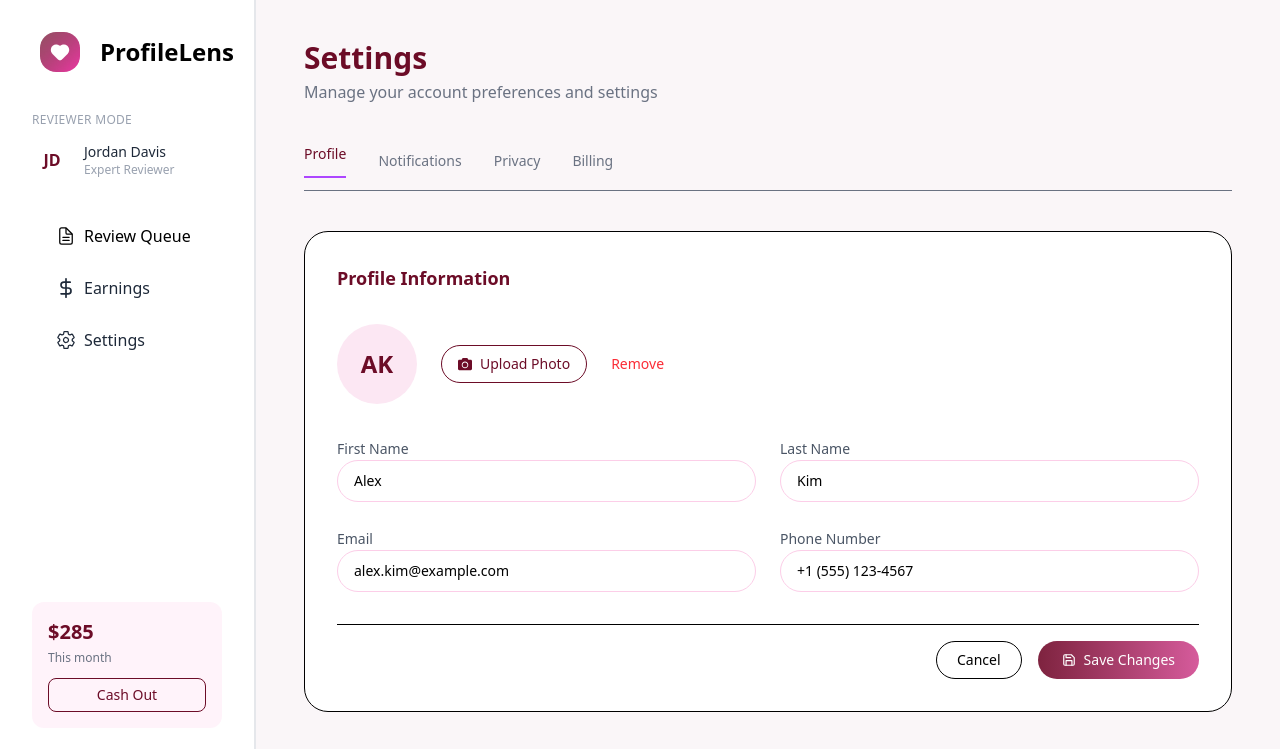
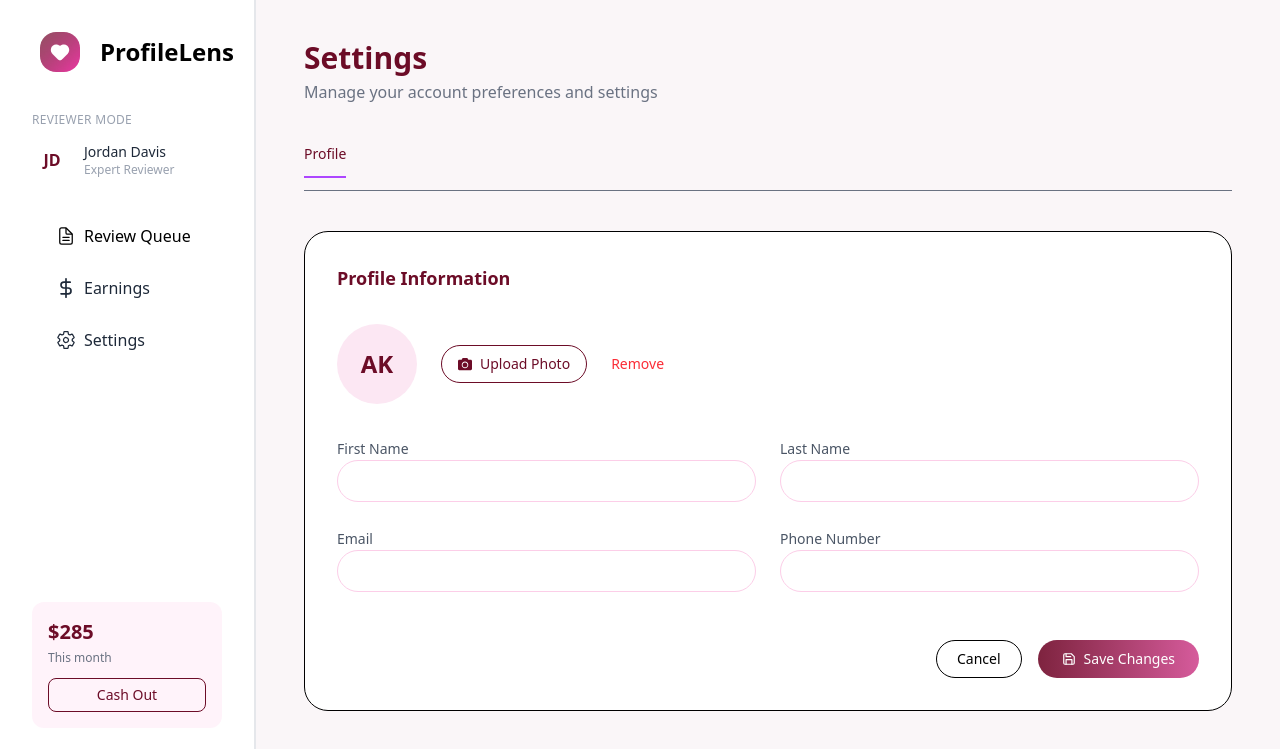
Before and after one commit to devsa-gitignore/UniHacks_GPTpaglus_PS2, a React (Vite) app in the folder frontend/ProfileLens/: page /settings in a window 1280 px wide. Shown: the top 749 px of the page. Built offline with nearby package versions, Linux system fonts and the light colour scheme.

Commit message:
User SEttings done

```diff
--- a/frontend/ProfileLens/src/Pages/ReviewerSettings.jsx
+++ b/frontend/ProfileLens/src/Pages/ReviewerSettings.jsx
@@ -3,7 +3,7 @@ import React from 'react'
 const ReviewerSettings = () => {
   return (
     <div>
-      <Yooo></Yooo>
+      Yooo
     </div>
   )
 }
--- a/frontend/ProfileLens/src/Pages/Settings.jsx
+++ b/frontend/ProfileLens/src/Pages/Settings.jsx
@@ -14,12 +14,9 @@ export default function Settings() {
 
       {/* ================= TABS ================= */}
       <div className="flex gap-8 border-b pb-3 text-sm text-gray-500">
-        <button className="text-[#6C0C27] border-b-2 border-purple-500 pb-3 font-medium">
+        <button className="text-[#6C0C27] border-b-2 border-purple-500 pb-3 font-medium cursor-pointer">
           Profile
         </button>
-        <button className="hover:text-[#6C0C27]">Notifications</button>
-        <button className="hover:text-[#6C0C27]">Privacy</button>
-        <button className="hover:text-[#6C0C27]">Billing</button>
       </div>
 
       {/* ================= PROFILE INFO ================= */}
@@ -34,7 +31,7 @@ export default function Settings() {
             AK
           </div>
 
-          <button className="flex items-center gap-2 border border-[#6C0C27] text-[#6C0C27] px-4 py-2 rounded-full text-sm hover:bg-pink-50">
+          <button className="flex items-center gap-2 border border-[#6C0C27] text-[#6C0C27] px-4 py-2 rounded-full text-sm hover:bg-pink-50 cursor-pointer">
             <FaCamera /> Upload Photo
           </button>
 
@@ -45,14 +42,14 @@ export default function Settings() {
 
         {/* Inputs */}
         <div className="grid md:grid-cols-2 gap-6">
-          <Input label="First Name" value="Alex" />
-          <Input label="Last Name" value="Kim" />
-          <Input label="Email" value="alex.kim@example.com" />
-          <Input label="Phone Number" value="+1 (555) 123-4567" />
+          <Input label="First Name"  />
+          <Input label="Last Name" />
+          <Input label="Email" />
+          <Input label="Phone Number" />
         </div>
 
         {/* Actions */}
-        <div className="flex justify-end gap-4 pt-4 border-t">
+        <div className="flex justify-end gap-4 pt-4">
           <button className="px-5 py-2 rounded-full border text-sm hover:bg-gray-50">
             Cancel
           </button>
```
